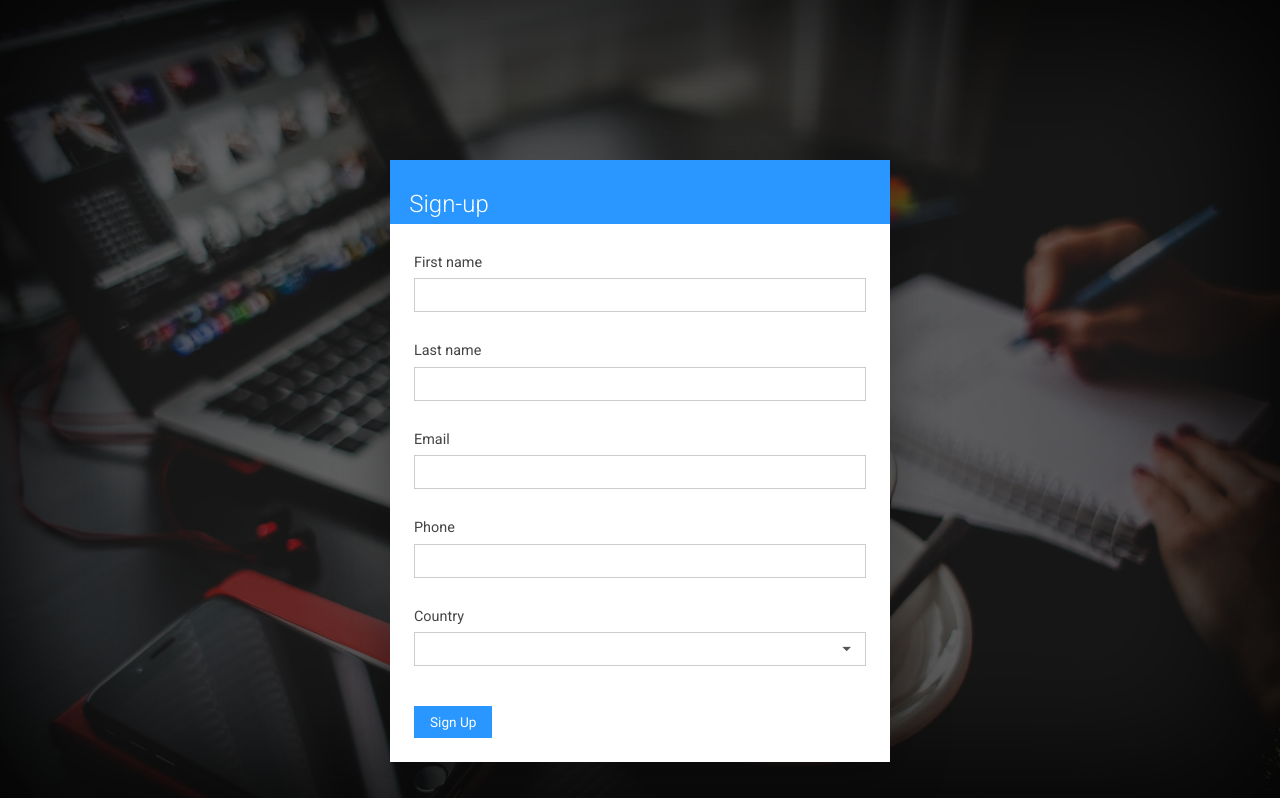
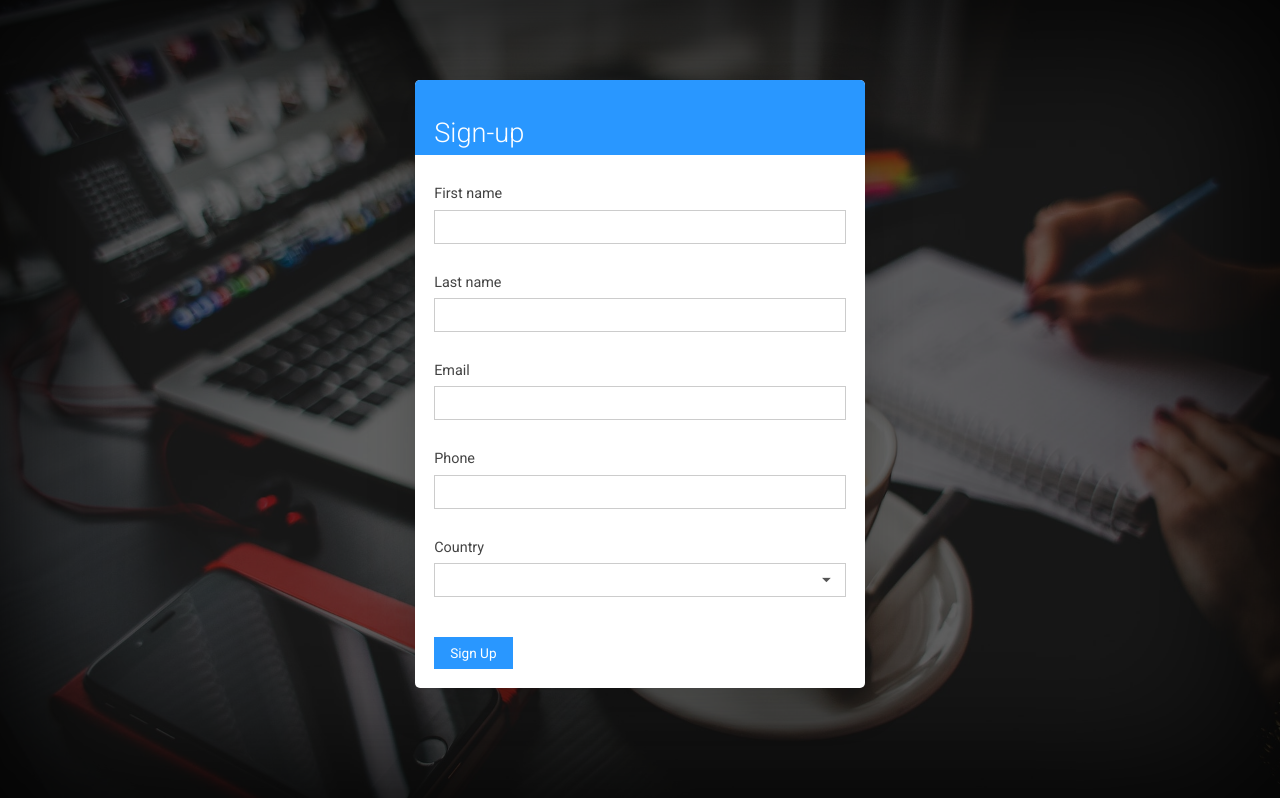
Before and after one commit to slenderfigure/ReactiveForm, an Angular app: page / in a window 1280 px wide. Shown: the top 798 px of the page. Built offline with nearby package versions, Linux system fonts and the light colour scheme.

Commit message:
First app finalization

```diff
--- a/src/app/components/adi-dropdown/adi-dropdown.component.css
+++ b/src/app/components/adi-dropdown/adi-dropdown.component.css
@@ -36,7 +36,7 @@
 }
 
 .drop-container:focus {
-  border-color: #2997ff;
+  border-color: rgba(41, 151, 255, 0.7);
 }
 
 .option-list {
--- a/src/app/components/userform/userform.component.css
+++ b/src/app/components/userform/userform.component.css
@@ -1,7 +1,7 @@
 .custom-form {
-  max-width: 500px;
+  max-width: 450px;
   height: auto;
-  margin: 10rem auto 0;
+  margin: 5rem auto 0;
 }
 
 .custom-form button {
--- a/src/styles.css
+++ b/src/styles.css
@@ -107,6 +107,7 @@ input, select {
 
 body, html {
   height: 100%;
+  overflow: hidden;
 }
 
 body {
@@ -205,28 +206,32 @@ body::after {
 }
 
 .custom-form {
+  position: relative;
   width: 100%;
-  margin: 0 auto 2rem;
+  height: auto;
   background-color: #fff;
-  box-shadow: 0 10px 50px rgba(0, 0, 0, 0.4);
+  border-radius: 5px;
+  box-shadow: 0 10px 50px rgba(0, 0, 0, 0.2);
   animation: appear 0.3s ease-in-out;
 }
 
 .form-title {
   width: 100%;
-  padding: 2rem 1.2rem 0.5rem;
+  padding: 2.5rem 1.2rem 0.5rem;
+  border-top-left-radius: 5px;
+  border-top-right-radius: 5px;
   background-color: #2997ff;
   user-select: none;
 }
 
 .form-title > * {
   color: #fff;
-  font-size: 1.5rem;
+  font-size: 1.7rem;
   font-weight: 300;
 }
 
 .form-group-wrapper {
-  padding: 2rem 1.5rem 1.5rem;
+  padding: 2rem 1.2rem 1.2rem;
 }
 
 .form-group {
@@ -262,11 +267,11 @@ body::after {
 .form-group input:focus,
 .form-group select:focus,
 .form-group textarea:focus {
-  border-color: #2997ff;
+  border-color: rgba(41, 151, 255, 0.7);
 }
 
 .ng-touched.ng-invalid:not(.custom-form) {
-  border-color: #ff6060 !important;
+  border-color: rgba(240, 27, 27, 0.5) !important;
   background-color: #fff4f4;
 }
 
```
